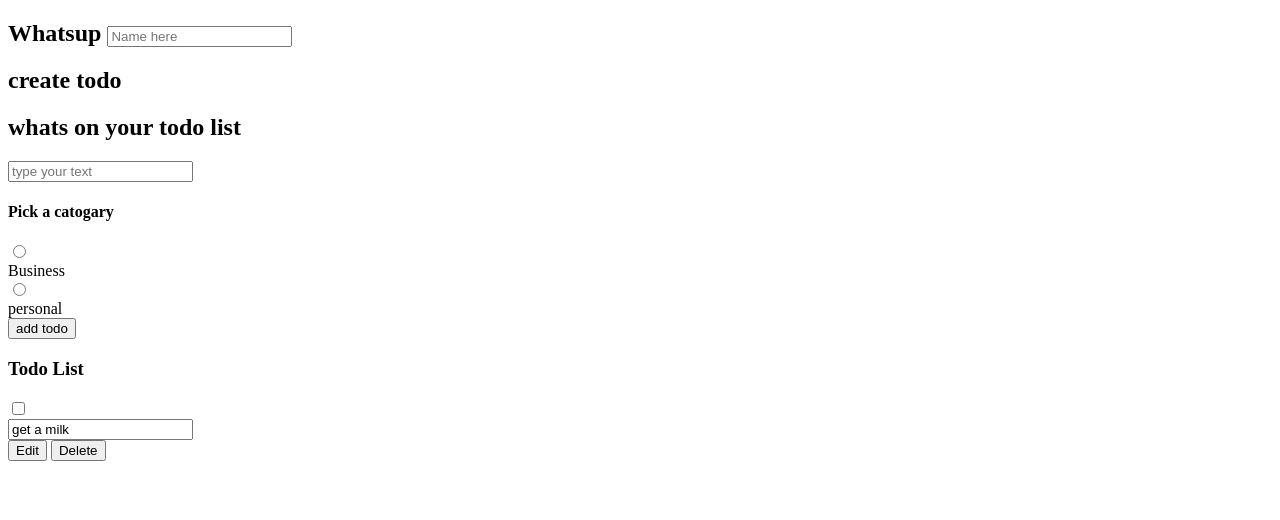
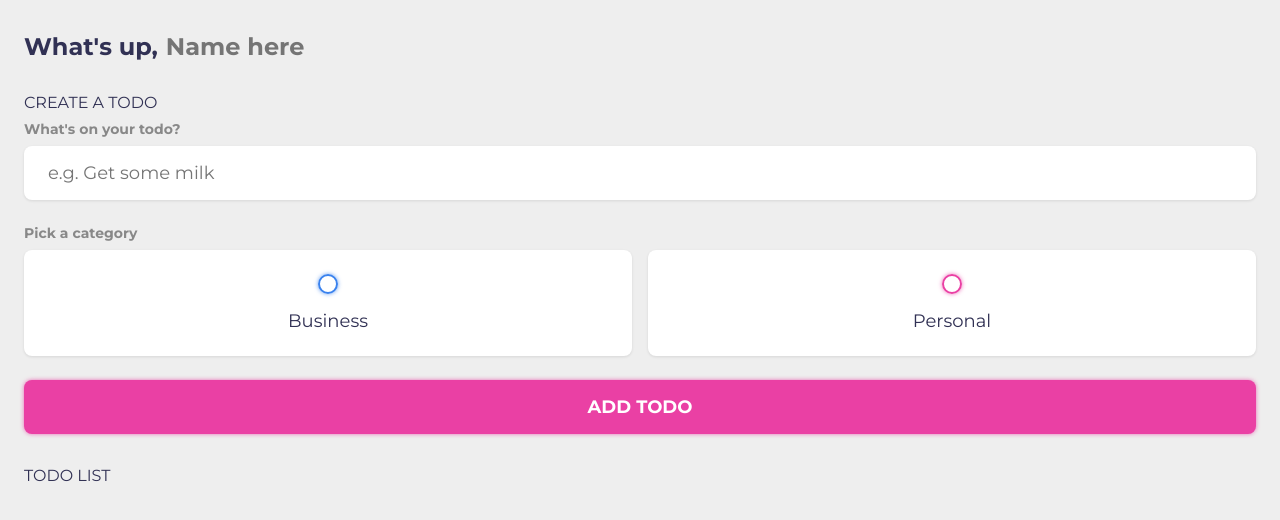
Before and after one commit to Furquan712/Learn-JavaScript-10-Project, a plain HTML site: page todoApp/index.html in a window 1280 px wide. Drawn offline with Linux system fonts and the light colour scheme.

Commit message:
css added

```diff
--- a/todoApp/index.html
+++ b/todoApp/index.html
@@ -1,70 +1,72 @@
 <!DOCTYPE html>
 <html lang="en">
 <head>
-    <meta charset="UTF-8">
-    <meta http-equiv="X-UA-Compatible" content="IE=edge">
-    <meta name="viewport" content="width=device-width, initial-scale=1.0">
-    <title>TodoApp with local storage</title>
+	<meta charset="UTF-8" />
+	<meta http-equiv="X-UA-Compatible" content="IE=edge" />
+	<meta name="viewport" content="width=device-width, initial-scale=1.0" />
+	<title>Todo List 2022 with LocalStorage</title>
+	<!-- CSS Import -->
+	<link rel="stylesheet" href="main.css" />
+	<!-- End of CSS Import -->
+	<!-- Fonts -->
 	<link rel="preconnect" href="https://fonts.googleapis.com">
 	<link rel="preconnect" href="https://fonts.gstatic.com" crossorigin>
-    <link href="https://fonts.googleapis.com/css2?family=Source+Sans+Pro:wght@200&display=swap" rel="stylesheet">
-    <link rel="stylesheet" href="main.css"/>
-
+	<link href="https://fonts.googleapis.com/css2?family=Fira+Sans:ital,wght@0,400;0,700;0,900;1,400&family=Montserrat:ital,wght@0,400;0,700;0,900;1,400&display=swap" rel="stylesheet">
+	<!-- End of Fonts -->
 </head>
 <body>
+	<!-- App Wrapper -->
 	<main class="app">
+		<!-- Greeting -->
 		<section class="greeting">
 			<h2 class="title">
-            Whatsup <input type="text" id="name" placeholder="Name here"/>
+				What's up, <input type="text" id="name" placeholder="Name here" />
 			</h2>
 		</section>
-      <section class="createtodo">
-           <h2>create todo</h2>
-               <form id="new todo form">
-                <h2>whats on your todo list</h2>
-                <input type="text" name="content" id="content" placeholder="type your text"/>
+		<!-- End of Greeting -->
 
-                <h4>
-                    Pick a catogary
-                </h4>
+		<!-- New Todo -->
+		<section class="create-todo">
+			<h3>CREATE A TODO</h3>
+			<form id="new-todo-form">
+				<h4>What's on your todo?</h4>
+				<input
+					type="text"
+					placeholder="e.g. Get some milk"
+					name="content"
+					id="content" />
+
+				<h4>Pick a category</h4>
 				<div class="options">
 					<label>
-                        <input type="radio" name="categary" id="category1" value="business"/>
+						<input type="radio" name="category" id="category1" value="business" />
 						<span class="bubble business"></span>
 						<div>Business</div>
 					</label>
 					<label>
-                        <input type="radio" name="categary" id="category2" value="personal"/>
+						<input type="radio" name="category" id="category2" value="personal" />
 						<span class="bubble personal"></span>
-                        <div>personal</div>
+						<div>Personal</div>
 					</label>
 				</div>
-                <input type="submit" value="add todo"/>
+
+				<input type="submit" value="Add todo" />
 			</form>
 		</section>
+		<!-- End of New Todo -->
 
+		<!-- Todo List -->
 		<section class="todo-list">
-         <h3>
-            Todo List
-         </h3>
-         <div class="list" id="todo-list">
-            <div class="todo item">
-                <label>
-                    <input type="checkbox"/>
-                    <span class="bubble personal"></span>
-                </label>
-                <div class="todo-content">
-                    <input type="text" value="get a milk" readonly/>
-                </div>
-                <div class="actions">
-                    <button class="edit">Edit</button>
-                    <button class="delete">Delete</button>
-                </div>
-            </div>
-         </div>
+			<h3>TODO LIST</h3>
+			<div class="list" id="todo-list"></div>
 		</section>
+		<!-- End of Todo List -->
+
 	</main>
+	<!-- End of App Wrapper -->
 
+	<!-- JS Import -->
 	<script src="main.js"></script>
+	<!-- End of JS Import -->
 </body>
 </html>
--- a/todoApp/main.css
+++ b/todoApp/main.css
@@ -0,0 +1,237 @@
+/* Variables */
+:root {
+	--primary: #EA40A4;
+	--business: #3a82ee;
+	--personal: var(--primary);
+	--light: #EEE;
+	--grey: #888;
+	--dark: #313154;
+	--danger: #ff5b57;
+
+	--shadow: 0 1px 3px rgba(0, 0, 0, 0.1);
+
+	--business-glow: 0px 0px 4px rgba(58, 130, 238, 0.75);
+	--personal-glow: 0px 0px 4px rgba(234, 64, 164, 0.75);
+}
+/* End of Variables */
+
+/* Resets */
+* {
+	margin: 0;
+	padding: 0;
+	box-sizing: border-box;
+	font-family: 'montserrat', sans-serif;
+}
+
+input:not([type="radio"]):not([type="checkbox"]), button {
+	appearance: none;
+	border: none;
+	outline: none;
+	background: none;
+	cursor: initial;
+}
+/* End of Resets */
+
+body {
+	background: var(--light);
+	color: var(--dark);
+}
+
+section {
+	margin-top: 2rem;
+	margin-bottom: 2rem;
+	padding-left: 1.5rem;
+	padding-right: 1.5rem;
+}
+
+h3 {
+	color: var(--dark);
+	font-size: 1rem;
+	font-weight: 400;
+	margin-bottom: 0.5rem;
+}
+
+h4 {
+	color: var(--grey);
+	font-size: 0.875rem;
+	font-weight: 700;
+	margin-bottom: 0.5rem;
+}
+
+.greeting .title {
+	display: flex;
+}
+
+.greeting .title input {
+	margin-left: 0.5rem;
+	flex: 1 1 0%;
+	min-width: 0;
+}
+
+.greeting .title,
+.greeting .title input {
+	color: var(--dark);
+	font-size: 1.5rem;
+	font-weight: 700;
+}
+
+.create-todo input[type="text"] {
+	display: block;
+	width: 100%;
+	font-size: 1.125rem;
+	padding: 1rem 1.5rem;
+	color: var(--dark);
+	background-color: #FFF;
+	border-radius: 0.5rem;
+	box-shadow: var(--shadow);
+	margin-bottom: 1.5rem;
+}
+
+.create-todo .options {
+	display: grid;
+	grid-template-columns: repeat(2, 1fr);
+	grid-gap: 1rem;
+	margin-bottom: 1.5rem;
+}
+
+.create-todo .options label {
+	display: flex;
+	flex-direction: column;
+	align-items: center;
+	justify-content: center;
+	background-color: #FFF;
+	padding: 1.5rem;
+	box-shadow: var(--shadow);
+	border-radius: 0.5rem;
+	cursor: pointer;
+}
+
+input[type="radio"],
+input[type="checkbox"] {
+	display: none;
+}
+
+.bubble {
+	display: flex;
+	align-items: center;
+	justify-content: center;
+	width: 20px;
+	height: 20px;
+	border-radius: 999px;
+	border: 2px solid var(--business);
+	box-shadow: var(--business-glow);
+}
+
+.bubble.personal {
+	border-color: var(--personal);
+	box-shadow: var(--personal-glow);
+}
+
+.bubble::after {
+	content: '';
+	display: block;
+	opacity: 0;
+	width: 0px;
+	height: 0px;
+	background-color: var(--business);
+	box-shadow: var(--business-glow);
+	border-radius: 999px;
+	transition: 0.2s ease-in-out;
+}
+
+.bubble.personal::after {
+	background-color: var(--personal);
+	box-shadow: var(--personal-glow);
+}
+
+input:checked ~ .bubble::after {
+	width: 10px;
+	height: 10px;
+	opacity: 1;
+}
+
+.create-todo .options label div {
+	color: var(--dark);
+	font-size: 1.125rem;
+	margin-top: 1rem;
+}
+
+.create-todo input[type="submit"] {
+	display: block;
+	width: 100%;
+	font-size: 1.125rem;
+	padding: 1rem 1.5rem;
+	color: #FFF;
+	font-weight: 700;
+	text-transform: uppercase;
+	background-color: var(--primary);
+	box-shadow: var(--personal-glow);
+	border-radius: 0.5rem;
+	cursor: pointer;
+	transition: 0.2s ease-out;
+}
+
+.create-todo input[type="submit"]:hover {
+	opacity: 0.75;
+}
+
+.todo-list .list {
+	margin: 1rem 0;
+}
+
+.todo-list .todo-item {
+	display: flex;
+	align-items: center;
+	background-color: #FFF;
+	padding: 1rem;
+	border-radius: 0.5rem;
+	box-shadow: var(--shadow);
+	margin-bottom: 1rem;
+}
+
+.todo-item label {
+	display: block;
+	margin-right: 1rem;
+	cursor: pointer;
+}
+
+.todo-item .todo-content {
+	flex: 1 1 0%;
+}
+
+.todo-item .todo-content input {
+	color: var(--dark);
+	font-size: 1.125rem;
+}
+
+.todo-item .actions {
+	display: flex;
+	align-items: center;
+}
+
+.todo-item .actions button {
+	display: block;
+	padding: 0.5rem;
+	border-radius: 0.25rem;
+	color: #FFF;
+	cursor: pointer;
+	transition: 0.2s ease-in-out;
+}
+
+.todo-item .actions button:hover {
+	opacity: 0.75;
+}
+
+.todo-item .actions .edit {
+	margin-right: 0.5rem;
+	background-color: var(--primary);
+}
+
+.todo-item .actions .delete {
+	background-color: var(--danger);
+}
+
+.todo-item.done .todo-content input {
+	text-decoration: line-through;
+	color: var(--grey);
+}
```
Lines whose indentation alone changed are shown as unchanged.
